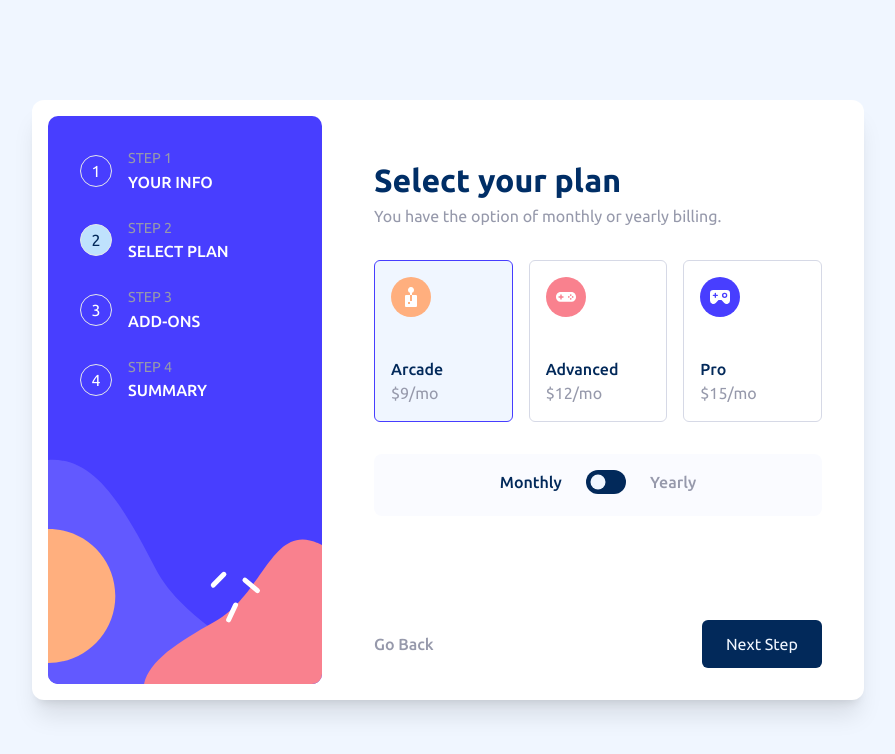
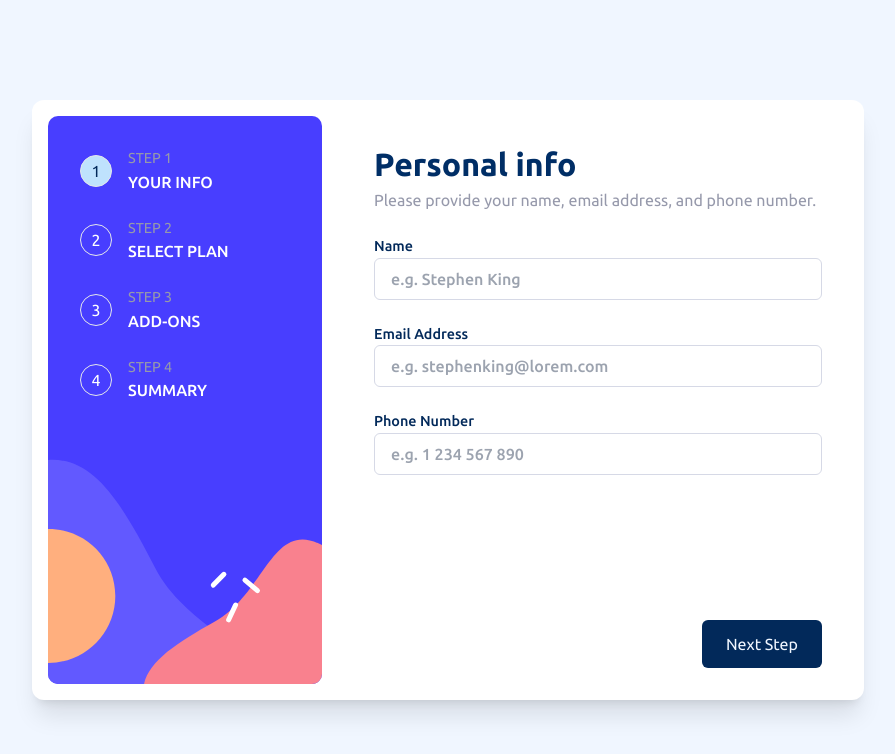
Before and after one commit to SoulRvr29/multi-step-form, a Next.js app: page / in a window 1280 px wide. Shown: the top 754 px of the page, without its empty margins (192-1087 px from the left). Built offline with nearby package versions, Linux system fonts and the light colour scheme.

Commit message:
submit anim

```diff
--- a/src/app/complete/page.tsx
+++ b/src/app/complete/page.tsx
@@ -3,8 +3,9 @@ import MainNav from "../components/MainNav";
 
 const Complete = () => {
   return (
-    <div className="grid place-content-center h-full  gap-4 max-md:my-10">
+    <>
       <MainNav actual="summary" />
+      <div className="grid place-content-center h-full  gap-4 max-md:my-10 complete">
         <svg
           xmlns="http://www.w3.org/2000/svg"
           width="80"
@@ -24,7 +25,7 @@ const Complete = () => {
             />
           </g>
         </svg>
-      <div className="text-center">
+        <div className="text-center ">
           <h1 className="mb-4 max-md:text-2xl">Thank you!</h1>
           <p>
             Thanks for confirming your subscription! We hope you have fun using
@@ -33,6 +34,7 @@ const Complete = () => {
           </p>
         </div>
       </div>
+    </>
   );
 };
 
--- a/src/app/components/MultiStepForm.tsx
+++ b/src/app/components/MultiStepForm.tsx
@@ -27,7 +27,7 @@ const MultiStepForm = () => {
     router.push("/complete");
   };
 
-  const [step, setStep] = useState(2);
+  const [step, setStep] = useState(1);
   const router = useRouter();
 
   return (
--- a/src/app/components/Step2.tsx
+++ b/src/app/components/Step2.tsx
@@ -175,7 +175,6 @@ const SelectPlan = ({
                     field.onChange(
                       e.target.value === "0" ? "monthly" : "yearly"
                     );
-                    console.log(getValues().plan, getValues().plan.name);
                   }}
                   className="bg-MarineBlue appearance-none w-10 rounded-full p-1 accent-Magnolia cursor-pointer"
                   type="range"
--- a/src/app/components/Step3.tsx
+++ b/src/app/components/Step3.tsx
@@ -51,7 +51,6 @@ const AddonsLi = ({
               )
             );
           }
-          console.log(getValues());
         }}
         className="size-5 border-LightGray accent-PurplishBlue  cursor-pointer"
         type="checkbox"
--- a/src/app/components/Step4.tsx
+++ b/src/app/components/Step4.tsx
@@ -7,21 +7,6 @@ type SummaryProps = {
 };
 
 const Summary = ({ getValues, setValue }: SummaryProps) => {
-  const addonsPrices = {
-    "Online service": {
-      monthly: 1,
-      yearly: 10,
-    },
-    "Larger storage": {
-      monthly: 2,
-      yearly: 20,
-    },
-    "Customizable profile": {
-      monthly: 2,
-      yearly: 20,
-    },
-  };
-
   let addonsSum = 0;
   if (getValues("Online service")) addonsSum += 1;
   if (getValues("Larger storage")) addonsSum += 2;
@@ -34,7 +19,14 @@ const Summary = ({ getValues, setValue }: SummaryProps) => {
       <div>
         <h1 className="max-md:text-2xl">Finishing up</h1>
         <p>Double-check everything looks OK before confirming.</p>
-        <div className="bg-Alabaster rounded-lg p-4 mt-8">
+        <div className="bg-Alabaster rounded-lg p-4 mt-4">
+          <div className="text-xs">
+            <h2 className="text-CoolGray font-bold text-base">Personal info</h2>
+            <p>{getValues("name")}</p>
+            <p>{getValues("email")}</p>
+            <p>{getValues("phone")}</p>
+          </div>
+          <hr className="my-4" />
           <div className="flex justify-between">
             <p className="text-MarineBlue font-bold capitalize">
               {getValues().plan.name} ({getValues().period})
@@ -56,7 +48,7 @@ const Summary = ({ getValues, setValue }: SummaryProps) => {
           >
             Change
           </button>
-          <hr className="my-4" />
+          {getValues("addons") && <hr className="my-4" />}
           {getValues()["Online service"] && (
             <div className="flex justify-between mb-4 text-CoolGray">
               <div>Online service</div>
--- a/src/app/globals.css
+++ b/src/app/globals.css
@@ -33,3 +33,18 @@ label,
 label {
   font-weight: 500;
 }
+
+.complete {
+  animation: zoom-in 1s forwards;
+}
+
+@keyframes zoom-in {
+  from {
+    scale: 0;
+    opacity: 0;
+  }
+  to {
+    scale: 1;
+    opacity: 1;
+  }
+}
--- a/src/app/layout.tsx
+++ b/src/app/layout.tsx
@@ -40,7 +40,7 @@ export default function RootLayout({
                 alt="background"
               />
             </div>
-            <div className="mt-10 max-md:m-2 mb-4 w-full flex flex-col mx-auto justify-between max-w-md">
+            <div className="mt-6 max-md:m-2 mb-4 w-full flex flex-col mx-auto justify-between max-w-md">
               {children}
             </div>
           </div>
```
Lines whose indentation alone changed are shown as unchanged.
